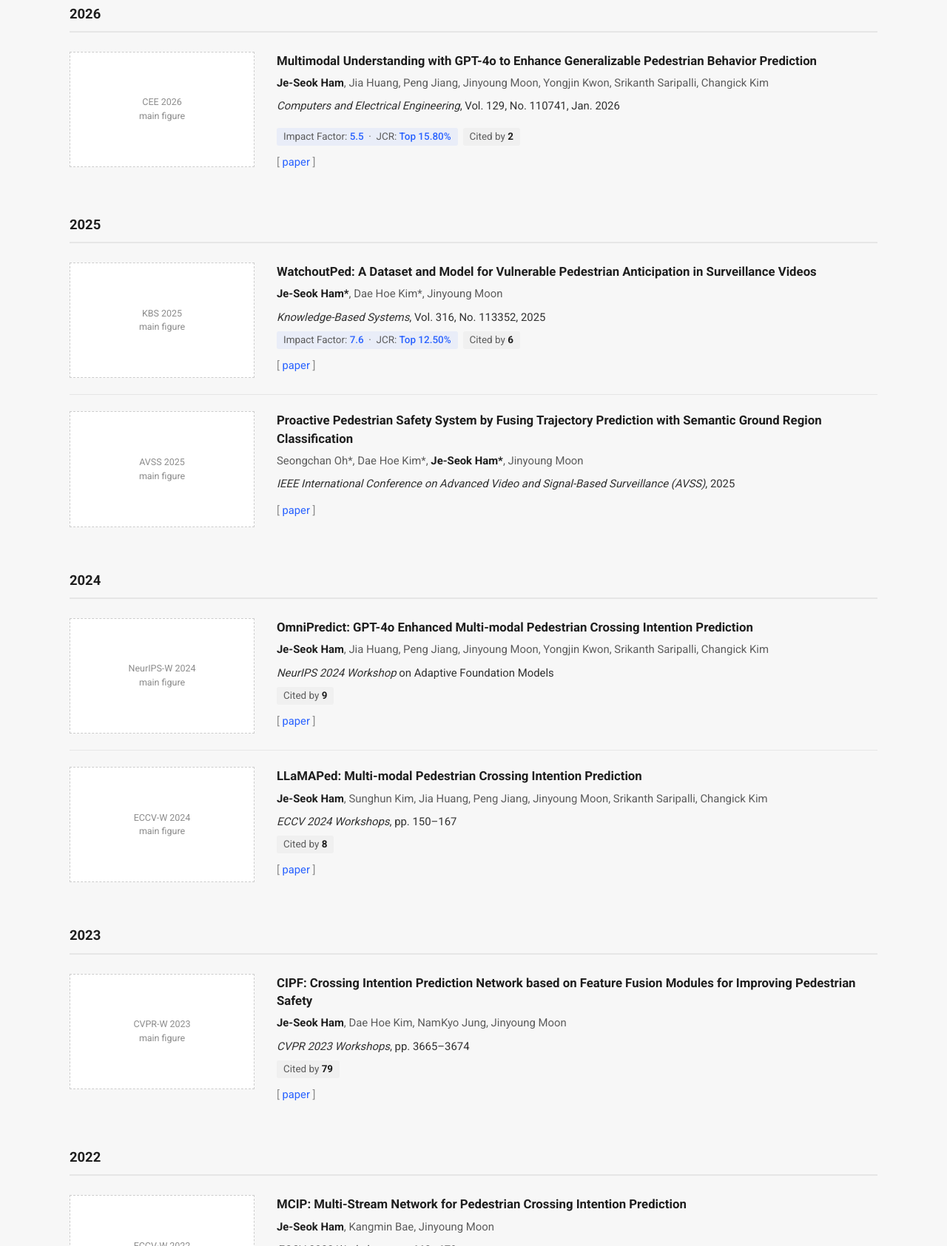
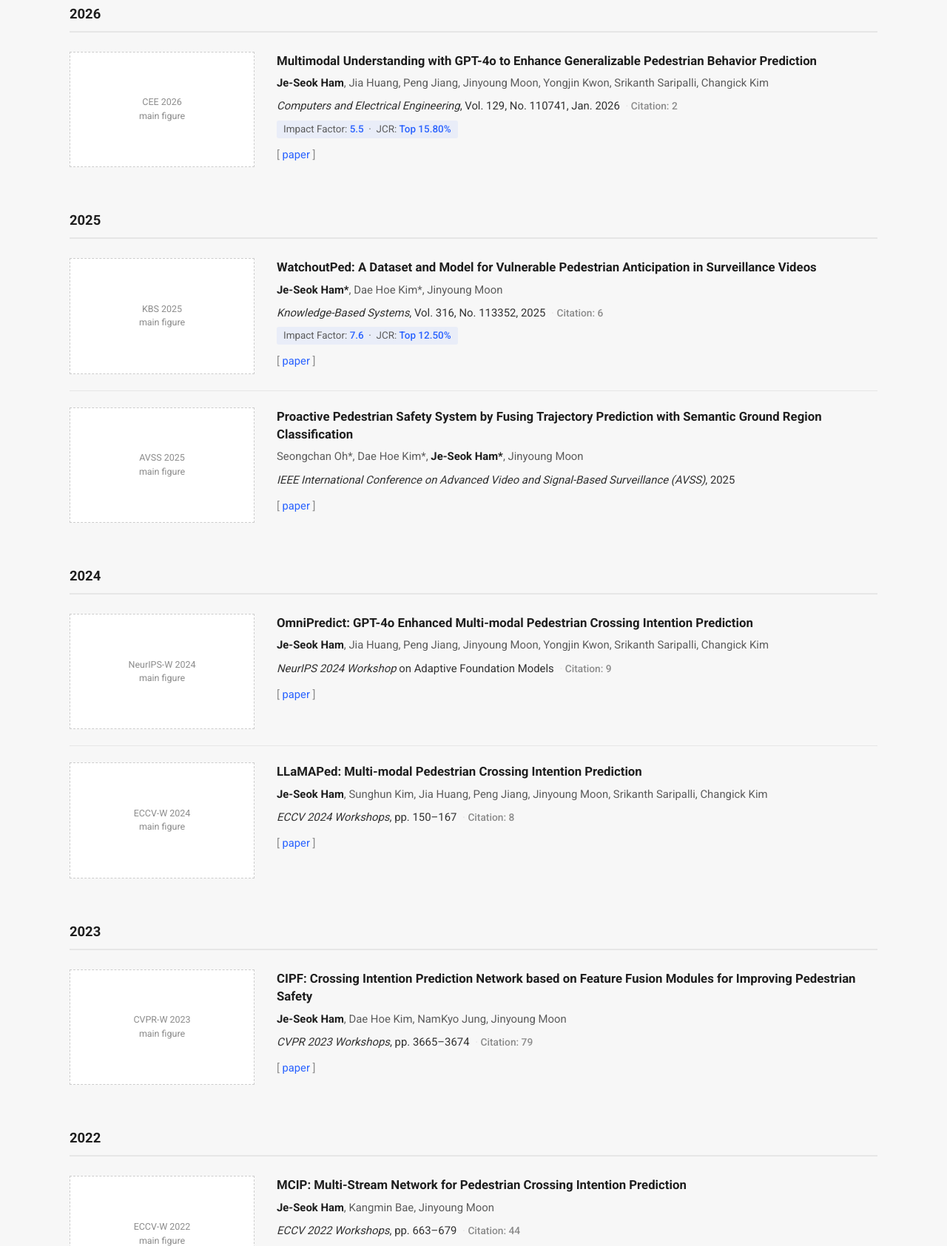
Before and after one commit to JeSeokHam/JeSeokHam.github.io, a plain HTML site: page index.html in a window 1280 px wide. Shown: the part 1115-2800 px from the top of the page at 74% size. Drawn offline with Linux system fonts and the light colour scheme.

Commit message:
Update index.html

```diff
--- a/index.html
+++ b/index.html
@@ -168,9 +168,12 @@ h1.section-heading{
 }
 .tag-if{background:rgba(41,98,255,.07); color:var(--ink-soft)}
 .tag-if b{color:var(--primary); font-weight:500}
-.tag-cite{background:#f0f0f0; color:var(--ink-soft)}
-.tag-cite b{color:var(--ink-strong); font-weight:700}
-.tag-cite:hover{background:rgba(41,98,255,.1); color:var(--primary); text-decoration:none}
+.pub-cite{
+  font-size:.86rem; color:var(--ink-faint); font-weight:500;
+  white-space:nowrap; margin-left:4px;
+}
+.pub-cite::before{content:"· "; color:var(--rule)}
+.pub-cite:hover{color:var(--primary); text-decoration:none}
 .pub-links{font-size:.92rem; color:var(--ink-faint); margin:10px 0 0}
 
 /* ---------- 경력 타임라인 ---------- */
@@ -241,8 +244,8 @@ h1.section-heading{
 
       <h1>Je-Seok Ham</h1>
       <p class="han">함제석</p>
-      <p class="aff">Senior Researcher, <a href="https://www.etri.re.kr/eng/main/main.etri" target="_blank" rel="noopener">ETRI</a>,</p><a href="https://etri-visualintelligence.github.io/" target="_blank" rel="noopener">Visual Intelligence Lab</a></p>
-      <p class="aff">Ph.D. Student, <a href="https://kaist.ac.kr/" target="_blank" rel="noopener">KAIST</a>,</p><a href="https://cilabs.kaist.ac.kr/" target="_blank" rel="noopener">Computational Imaging Lab</a></p>
+      <p class="aff">Senior Researcher, <a href="https://www.etri.re.kr/eng/main/main.etri" target="_blank" rel="noopener">ETRI</a>,<br><a href="https://etri-visualintelligence.github.io/" target="_blank" rel="noopener">Visual Intelligence Lab</a></p>
+      <p class="aff">Ph.D. Student, <a href="https://kaist.ac.kr/" target="_blank" rel="noopener">KAIST</a>,<br><a href="https://cilabs.kaist.ac.kr/" target="_blank" rel="noopener">Computational Imaging Lab</a></p>
 
       <p class="pipe-links">
         <a href="https://scholar.google.com/citations?user=rpOwJcMAAAAJ&amp;hl=ko" target="_blank" rel="noopener">Google Scholar</a> |
@@ -280,7 +283,7 @@ h1.section-heading{
         </li>
         <li>
           <span class="ico"><svg viewBox="0 0 24 24" aria-hidden="true"><path d="M12 2a7 7 0 0 0-7 7c0 5 7 13 7 13s7-8 7-13a7 7 0 0 0-7-7Zm0 9.5A2.5 2.5 0 1 1 12 6.5a2.5 2.5 0 0 1 0 5Z"/></svg></span>
-          <span>218 Gajeong-ro, Yuseong-gu, Daejeon, 34129, Republic of Korea</span>
+          <span>218 Gajeong-ro, Yuseong-gu, Daejeon 34129, Republic of Korea</span>
         </li>
       </ul>
     </div>
@@ -346,8 +349,8 @@ h1.section-heading{
       <div>
         <p class="pub-title">Multimodal Understanding with GPT-4o to Enhance Generalizable Pedestrian Behavior Prediction</p>
         <p class="pub-authors"><b>Je-Seok Ham</b>, Jia Huang, Peng Jiang, Jinyoung Moon, Yongjin Kwon, Srikanth Saripalli, Changick Kim</p>
-        <p class="pub-venue"><i>Computers and Electrical Engineering</i>, Vol. 129, No. 110741, Jan. 2026<p>
-        <div class="pub-tags"><span class="tag tag-if">Impact Factor: <b>5.5</b> &nbsp;·&nbsp; JCR: <b>Top 15.80%</b></span><a class="tag tag-cite" href="https://scholar.google.com/citations?user=rpOwJcMAAAAJ&amp;hl=ko" target="_blank" rel="noopener">Cited by <b>2</b></a></div>
+        <p class="pub-venue"><i>Computers and Electrical Engineering</i>, Vol. 129, No. 110741, Jan. 2026 <a class="pub-cite" href="https://scholar.google.com/citations?user=rpOwJcMAAAAJ&amp;hl=ko" target="_blank" rel="noopener">Citation: 2</a></p>
+        <div class="pub-tags"><span class="tag tag-if">Impact Factor: <b>5.5</b> &nbsp;·&nbsp; JCR: <b>Top 15.80%</b></span></div>
         <p class="pub-links">[ <a href="https://doi.org/10.1016/j.compeleceng.2025.110741" target="_blank" rel="noopener">paper</a> ]</p>
       </div>
     </div>
@@ -359,8 +362,8 @@ h1.section-heading{
       <div>
         <p class="pub-title">WatchoutPed: A Dataset and Model for Vulnerable Pedestrian Anticipation in Surveillance Videos</p>
         <p class="pub-authors"><b>Je-Seok Ham*</b>, Dae Hoe Kim*, Jinyoung Moon</p>
-        <p class="pub-venue"><i>Knowledge-Based Systems</i>, Vol. 316, No. 113352, 2025</p>
-        <div class="pub-tags"><span class="tag tag-if">Impact Factor: <b>7.6</b> &nbsp;·&nbsp; JCR: <b>Top 12.50%</b></span><a class="tag tag-cite" href="https://scholar.google.com/citations?user=rpOwJcMAAAAJ&amp;hl=ko" target="_blank" rel="noopener">Cited by <b>6</b></a></div>
+        <p class="pub-venue"><i>Knowledge-Based Systems</i>, Vol. 316, No. 113352, 2025 <a class="pub-cite" href="https://scholar.google.com/citations?user=rpOwJcMAAAAJ&amp;hl=ko" target="_blank" rel="noopener">Citation: 6</a></p>
+        <div class="pub-tags"><span class="tag tag-if">Impact Factor: <b>7.6</b> &nbsp;·&nbsp; JCR: <b>Top 12.50%</b></span></div>
         <p class="pub-links">[ <a href="https://doi.org/10.1016/j.knosys.2025.113352" target="_blank" rel="noopener">paper</a> ]</p>
       </div>
     </div>
@@ -382,8 +385,7 @@ h1.section-heading{
       <div>
         <p class="pub-title">OmniPredict: GPT-4o Enhanced Multi-modal Pedestrian Crossing Intention Prediction</p>
         <p class="pub-authors"><b>Je-Seok Ham</b>, Jia Huang, Peng Jiang, Jinyoung Moon, Yongjin Kwon, Srikanth Saripalli, Changick Kim</p>
-        <p class="pub-venue"><i>NeurIPS 2024 Workshop</i> on Adaptive Foundation Models</p>
-        <div class="pub-tags"><a class="tag tag-cite" href="https://scholar.google.com/citations?user=rpOwJcMAAAAJ&amp;hl=ko" target="_blank" rel="noopener">Cited by <b>9</b></a></div>
+        <p class="pub-venue"><i>NeurIPS 2024 Workshop</i> on Adaptive Foundation Models <a class="pub-cite" href="https://scholar.google.com/citations?user=rpOwJcMAAAAJ&amp;hl=ko" target="_blank" rel="noopener">Citation: 9</a></p>
         <p class="pub-links">[ <a href="https://openreview.net/" target="_blank" rel="noopener">paper</a> ]</p>
       </div>
     </div>
@@ -393,8 +395,7 @@ h1.section-heading{
       <div>
         <p class="pub-title">LLaMAPed: Multi-modal Pedestrian Crossing Intention Prediction</p>
         <p class="pub-authors"><b>Je-Seok Ham</b>, Sunghun Kim, Jia Huang, Peng Jiang, Jinyoung Moon, Srikanth Saripalli, Changick Kim</p>
-        <p class="pub-venue"><i>ECCV 2024 Workshops</i>, pp. 150&ndash;167</p>
-        <div class="pub-tags"><a class="tag tag-cite" href="https://scholar.google.com/citations?user=rpOwJcMAAAAJ&amp;hl=ko" target="_blank" rel="noopener">Cited by <b>8</b></a></div>
+        <p class="pub-venue"><i>ECCV 2024 Workshops</i>, pp. 150&ndash;167 <a class="pub-cite" href="https://scholar.google.com/citations?user=rpOwJcMAAAAJ&amp;hl=ko" target="_blank" rel="noopener">Citation: 8</a></p>
         <p class="pub-links">[ <a href="https://link.springer.com/" target="_blank" rel="noopener">paper</a> ]</p>
       </div>
     </div>
@@ -406,8 +407,7 @@ h1.section-heading{
       <div>
         <p class="pub-title">CIPF: Crossing Intention Prediction Network based on Feature Fusion Modules for Improving Pedestrian Safety</p>
         <p class="pub-authors"><b>Je-Seok Ham</b>, Dae Hoe Kim, NamKyo Jung, Jinyoung Moon</p>
-        <p class="pub-venue"><i>CVPR 2023 Workshops</i>, pp. 3665&ndash;3674</p>
-        <div class="pub-tags"><a class="tag tag-cite" href="https://scholar.google.com/citations?user=rpOwJcMAAAAJ&amp;hl=ko" target="_blank" rel="noopener">Cited by <b>79</b></a></div>
+        <p class="pub-venue"><i>CVPR 2023 Workshops</i>, pp. 3665&ndash;3674 <a class="pub-cite" href="https://scholar.google.com/citations?user=rpOwJcMAAAAJ&amp;hl=ko" target="_blank" rel="noopener">Citation: 79</a></p>
         <p class="pub-links">[ <a href="https://openaccess.thecvf.com/content/CVPR2023W/WAD/papers/Ham_CIPF_Crossing_Intention_Prediction_Network_Based_on_Feature_Fusion_Modules_CVPRW_2023_paper.pdf" target="_blank" rel="noopener">paper</a> ]</p>
       </div>
     </div>
@@ -419,8 +419,7 @@ h1.section-heading{
       <div>
         <p class="pub-title">MCIP: Multi-Stream Network for Pedestrian Crossing Intention Prediction</p>
         <p class="pub-authors"><b>Je-Seok Ham</b>, Kangmin Bae, Jinyoung Moon</p>
-        <p class="pub-venue"><i>ECCV 2022 Workshops</i>, pp. 663&ndash;679</p>
-        <div class="pub-tags"><a class="tag tag-cite" href="https://scholar.google.com/citations?user=rpOwJcMAAAAJ&amp;hl=ko" target="_blank" rel="noopener">Cited by <b>44</b></a></div>
+        <p class="pub-venue"><i>ECCV 2022 Workshops</i>, pp. 663&ndash;679 <a class="pub-cite" href="https://scholar.google.com/citations?user=rpOwJcMAAAAJ&amp;hl=ko" target="_blank" rel="noopener">Citation: 44</a></p>
         <p class="pub-links">[ <a href="https://link.springer.com/chapter/10.1007/978-3-031-25056-9_42" target="_blank" rel="noopener">paper</a> ]</p>
       </div>
     </div>
@@ -432,8 +431,7 @@ h1.section-heading{
       <div>
         <p class="pub-title">HPC LINPACK Parameter Optimization on Homo-/Heterogeneous System of ARM Neoverse N1SDP</p>
         <p class="pub-authors"><b>Je-Seok Ham</b>, Yong Cheol Peter Cho, Juyeop Kim, Chun-Gi Lyuh, Jinkyu Kim, Jinho Han, Youngsu Kwon</p>
-        <p class="pub-venue"><i>International Conference on High Performance Computing in Asia-Pacific Region (HPC Asia)</i>, 2021</p>
-        <div class="pub-tags"><a class="tag tag-cite" href="https://scholar.google.com/citations?user=rpOwJcMAAAAJ&amp;hl=ko" target="_blank" rel="noopener">Cited by <b>1</b></a></div>
+        <p class="pub-venue"><i>International Conference on High Performance Computing in Asia-Pacific Region (HPC Asia)</i>, 2021 <a class="pub-cite" href="https://scholar.google.com/citations?user=rpOwJcMAAAAJ&amp;hl=ko" target="_blank" rel="noopener">Citation: 1</a></p>
         <p class="pub-links">[ <a href="https://dl.acm.org/" target="_blank" rel="noopener">paper</a> ]</p>
       </div>
     </div>
@@ -443,8 +441,7 @@ h1.section-heading{
       <div>
         <p class="pub-title">Live Demonstration: A Neural Processor for AI Acceleration</p>
         <p class="pub-authors">Hyeji Kim, Jaehoon Chung, Kyoung-Seon Shin, Chun-Gi Lyuh, Hyun-Mi Kim, Chan Kim, Yong Cheol Peter Cho, Jeongmin Yang, <b>Je-Seok Ham</b>, Minseok Choi, Jinho Han, Youngsu Kwon</p>
-        <p class="pub-venue"><i>IEEE International Symposium on Circuits and Systems (ISCAS)</i>, 2021</p>
-        <div class="pub-tags"><a class="tag tag-cite" href="https://scholar.google.com/citations?user=rpOwJcMAAAAJ&amp;hl=ko" target="_blank" rel="noopener">Cited by <b>5</b></a></div>
+        <p class="pub-venue"><i>IEEE International Symposium on Circuits and Systems (ISCAS)</i>, 2021 <a class="pub-cite" href="https://scholar.google.com/citations?user=rpOwJcMAAAAJ&amp;hl=ko" target="_blank" rel="noopener">Citation: 5</a></p>
         <p class="pub-links">[ <a href="https://ieeexplore.ieee.org/" target="_blank" rel="noopener">paper</a> ]</p>
       </div>
     </div>
@@ -456,8 +453,8 @@ h1.section-heading{
       <div>
         <p class="pub-title">AB9: A Neural Processor for Inference Acceleration</p>
         <p class="pub-authors">Yong Cheol Peter Cho, Jaehoon Chung, Jeongmin Yang, Chun-Gi Lyuh, Hyun-Mi Kim, Chan Kim, <b>Je-Seok Ham</b>, Minseok Choi, Jinho Han, Youngsu Kwon</p>
-        <p class="pub-venue"><i>ETRI Journal</i>, Vol. 42, No. 4, pp. 491&ndash;504, 2020</p>
-        <div class="pub-tags"><span class="tag tag-if">Impact Factor: <b>여기에 입력</b> &nbsp;·&nbsp; JCR: <b>여기에 입력</b></span><a class="tag tag-cite" href="https://scholar.google.com/citations?user=rpOwJcMAAAAJ&amp;hl=ko" target="_blank" rel="noopener">Cited by <b>13</b></a></div>
+        <p class="pub-venue"><i>ETRI Journal</i>, Vol. 42, No. 4, pp. 491&ndash;504, 2020 <a class="pub-cite" href="https://scholar.google.com/citations?user=rpOwJcMAAAAJ&amp;hl=ko" target="_blank" rel="noopener">Citation: 13</a></p>
+        <div class="pub-tags"><span class="tag tag-if">Impact Factor: <b>여기에 입력</b> &nbsp;·&nbsp; JCR: <b>여기에 입력</b></span></div>
         <p class="pub-links">[ <a href="https://doi.org/10.4218/etrij.2020-0134" target="_blank" rel="noopener">paper</a> ]</p>
       </div>
     </div>
@@ -469,8 +466,8 @@ h1.section-heading{
       <div>
         <p class="pub-title">Meningeal Lymphatic Vessels at the Skull Base Drain Cerebrospinal Fluid</p>
         <p class="pub-authors">Ji Hoon Ahn, Hyunsoo Cho, Jun-Hee Kim, Shin Heun Kim, <b>Je-Seok Ham</b>, Intae Park, Sang Heon Suh, Seon Pyo Hong, et al.</p>
-        <p class="pub-venue"><i>Nature</i>, Vol. 572, No. 7767, pp. 62&ndash;66, 2019</p>
-        <div class="pub-tags"><span class="tag tag-if">Impact Factor: <b>여기에 입력</b> &nbsp;·&nbsp; JCR: <b>여기에 입력</b></span><a class="tag tag-cite" href="https://scholar.google.com/citations?user=rpOwJcMAAAAJ&amp;hl=ko" target="_blank" rel="noopener">Cited by <b>924</b></a></div>
+        <p class="pub-venue"><i>Nature</i>, Vol. 572, No. 7767, pp. 62&ndash;66, 2019 <a class="pub-cite" href="https://scholar.google.com/citations?user=rpOwJcMAAAAJ&amp;hl=ko" target="_blank" rel="noopener">Citation: 924</a></p>
+        <div class="pub-tags"><span class="tag tag-if">Impact Factor: <b>여기에 입력</b> &nbsp;·&nbsp; JCR: <b>여기에 입력</b></span></div>
         <p class="pub-links">[ <a href="https://doi.org/10.1038/s41586-019-1419-5" target="_blank" rel="noopener">paper</a> ]</p>
       </div>
     </div>
```
